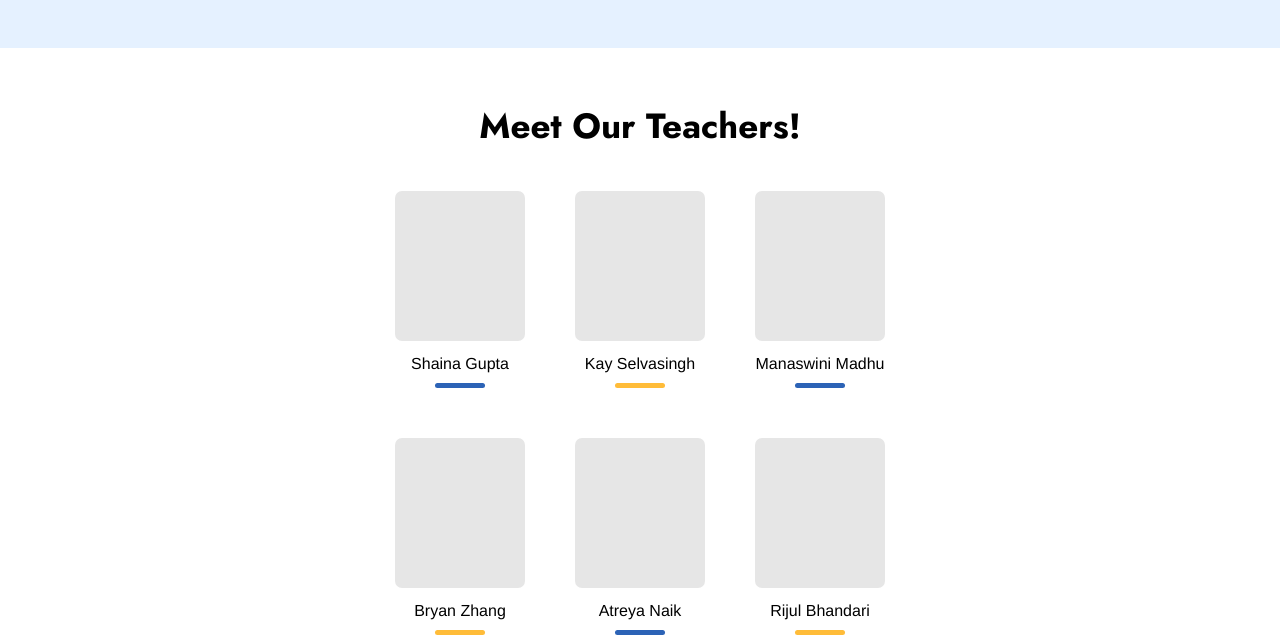
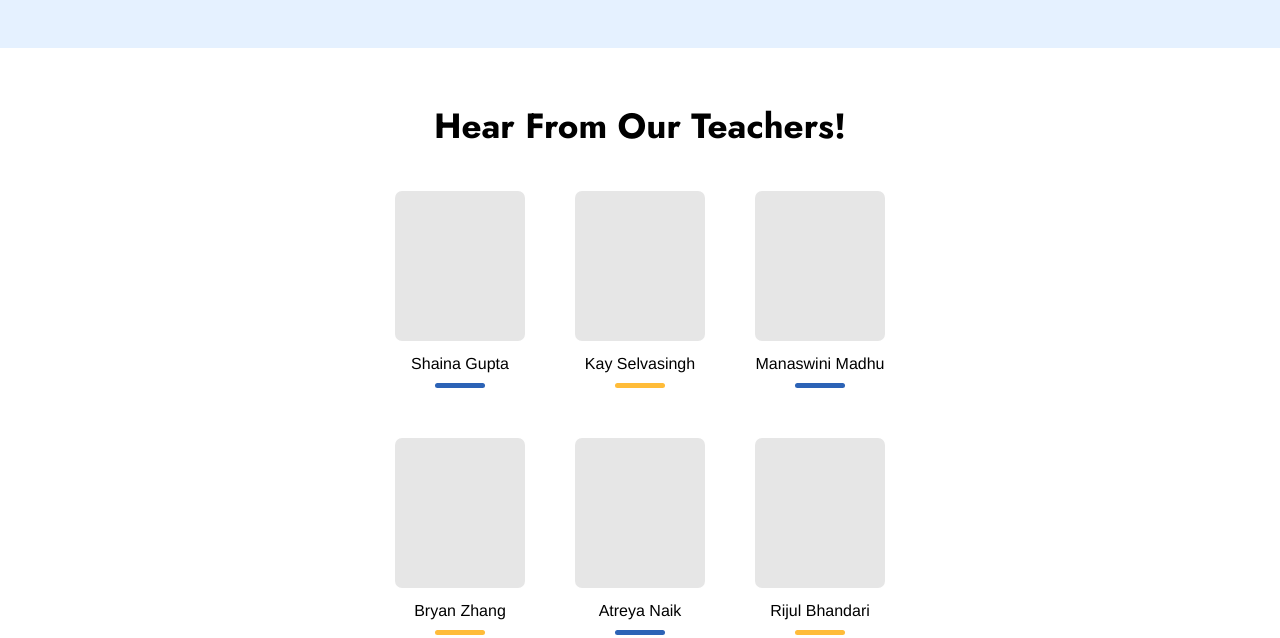
Before and after one commit to RuhiGott/codewise, a plain HTML site: page about.html in a window 1280 px wide. Shown: the part 462-1100 px from the top of the page. Drawn offline with nearby package versions, Linux system fonts and the light colour scheme.

Commit message:
Update about.html

```diff
--- a/about.html
+++ b/about.html
@@ -85,7 +85,7 @@
     </div>
 
     <div class="secondary-section">
-        <h2>Meet Our Teachers!</h2>
+        <h2>Hear From Our Teachers!</h2>
         <div class="team-flex">
 
         </div>
```
